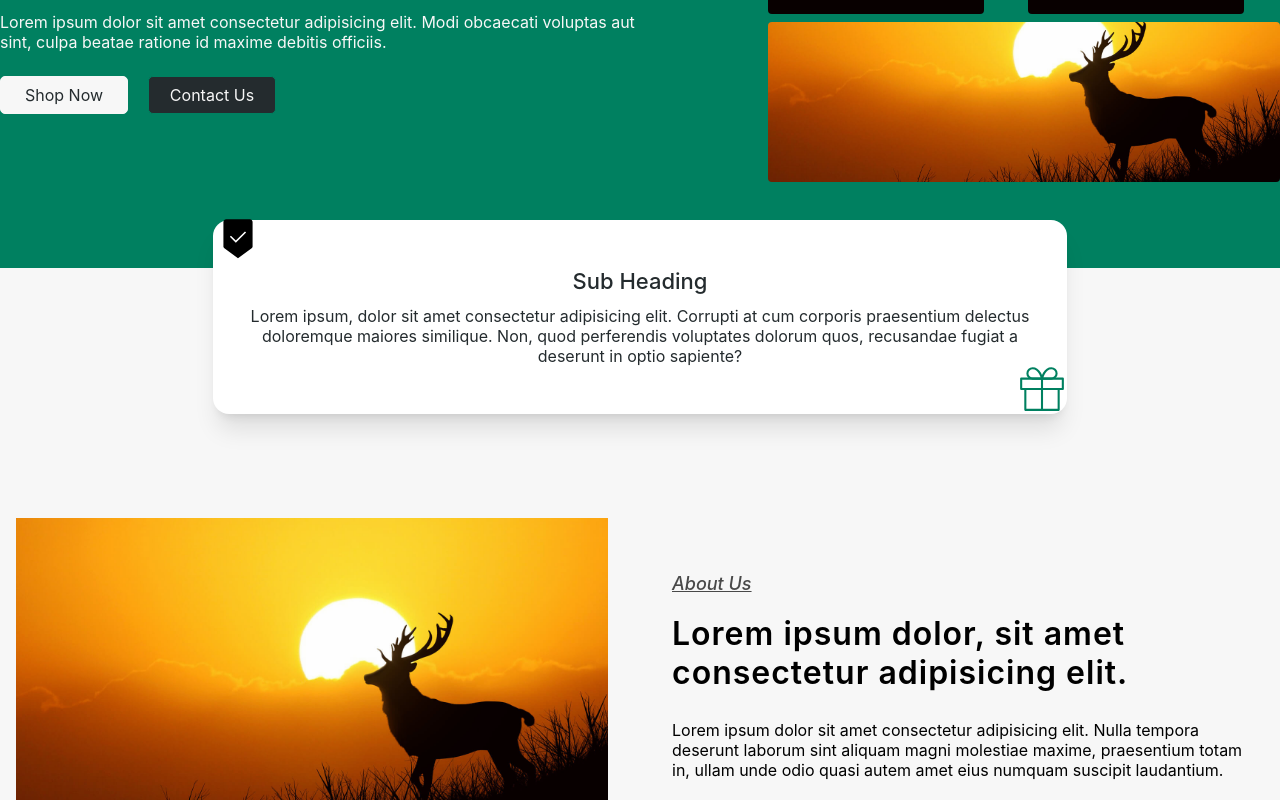
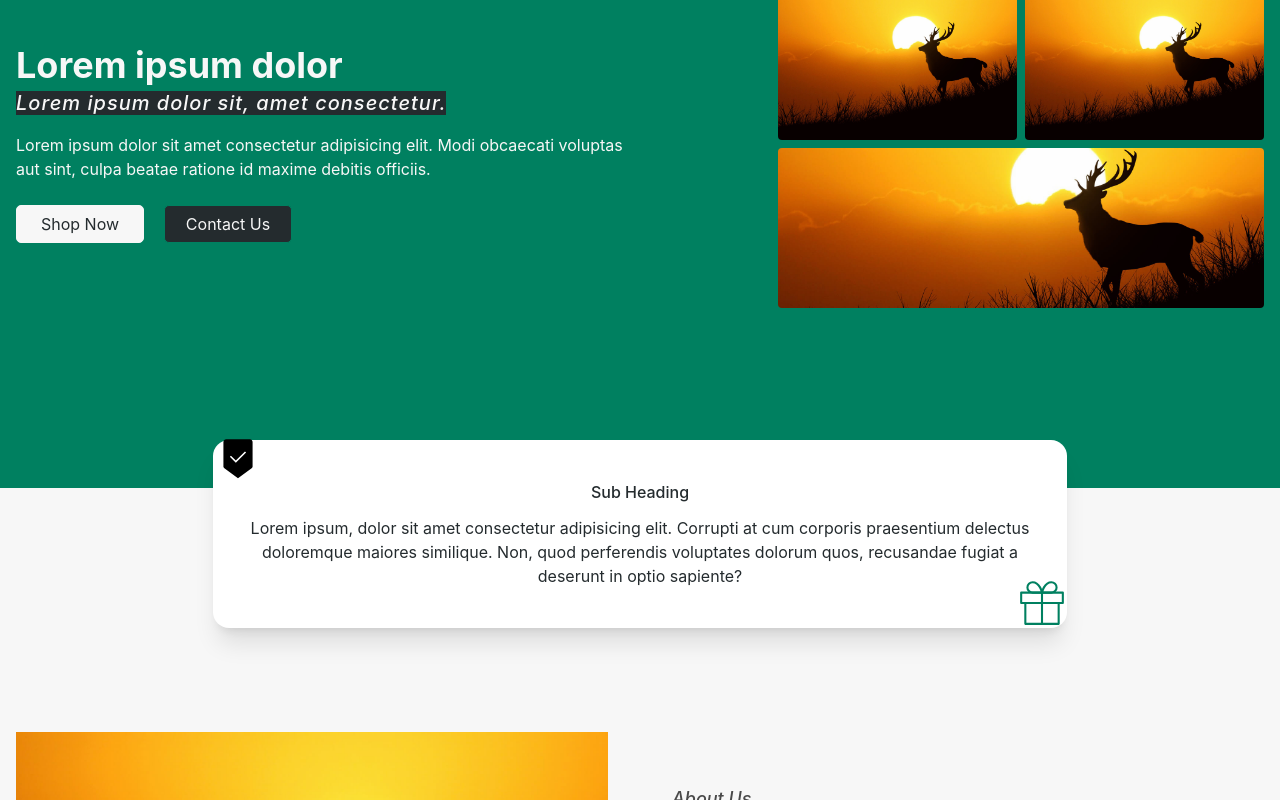
Before and after one commit to Pradeepsingh143/javascript-ecom-app, a React (Create React App) app: page / in a window 1280 px wide. Shown: the part 300-1100 px from the top of the page. Built offline with nearby package versions, Linux system fonts and the light colour scheme.

Commit message:
fixing responsive issue

```diff
--- a/src/components/Footer.jsx
+++ b/src/components/Footer.jsx
@@ -4,7 +4,7 @@ const Footer = () => {
   return (
     <footer className='bg-primary py-3'>
         <div className="container mx-auto">
-            <h2 className='text-center text-base text-white capitalize'>&#169; CopyRight {new Date().getFullYear()}. All rights are &#174;reserved by igniteshark</h2>
+            <h2 className='text-center text-xs sm:text-base px-4 text-white capitalize'>&#169; CopyRight {new Date().getFullYear()}. All rights are &#174;reserved by igniteshark</h2>
         </div>
     </footer>
   )
--- a/src/pages/Cart.jsx
+++ b/src/pages/Cart.jsx
@@ -98,6 +98,7 @@ const Cart = () => {
                       className="transition hover:opacity-90"
                       bgColor={"var(--black)"}
                       width={"100%"}
+                      height={"2.4em"}
                     >
                       Update Cart
                     </Button>
@@ -108,6 +109,7 @@ const Cart = () => {
                         className="transition hover:opacity-90"
                         bgColor={"var(--primary)"}
                         width={"100%"}
+                        height={"2.4em"}
                       >
                         Procced To Checkout
                       </Button>
--- a/src/pages/Checkout.jsx
+++ b/src/pages/Checkout.jsx
@@ -275,7 +275,7 @@ const Checkout = () => {
                 </fieldset>
 
                 <div className="col-span-6">
-                  <Button bgColor={"var(--black)"} width={"100%"} className={"flex justify-center items-center gap-2 hover:opacity-95"}>
+                  <Button bgColor={"var(--black)"} height={"2.4em"} width={"100%"} className={"flex justify-center items-center gap-2 hover:opacity-95"}>
                     <CgPaypal/> Pay Now
                   </Button>
                 </div>
--- a/src/pages/Home.jsx
+++ b/src/pages/Home.jsx
@@ -18,13 +18,12 @@ const Home = () => {
       <main className="homePage">
         {/* hero section*/}
         {/* # section 1 */}
-        <section className="heroSection min-h-[500px] bg-primary flex ">
-          <div className="container flex mx-auto items-center">
+        <section className="heroSection bg-primary">
+          <div className="container px-4 pt-12 pb-4 min-h-[90vh] flex flex-col gap-8 sm:flex-row mx-auto sm:items-center">
             {/* left cloumn */}
-            <div className="left w-1/2">
+            <div className="left w-full sm:w-1/2">
               <Heading
-                className="mb-1"
-                fontSize={"36px"}
+                className="mb-1 text-2xl sm:text-4xl"
                 color={"var(--white)"}
               >
                 Lorem ipsum dolor
@@ -33,6 +32,7 @@ const Home = () => {
                 fontStyle={"italic"}
                 color={"var(--white)"}
                 letterSpacing={"1px"}
+                className={"text-lg sm:text-xl"}
               >
                 <mark
                   style={{ background: "var(--black)", color: "var(--white)" }}
@@ -40,7 +40,7 @@ const Home = () => {
                   Lorem ipsum dolor sit, amet consectetur.
                 </mark>
               </SubHeading>
-              <Paragraph className="mt-4" color={"var(--white)"}>
+              <Paragraph className="mt-4 text-sm sm:text-base" color={"var(--white)"}>
                 Lorem ipsum dolor sit amet consectetur adipisicing elit. Modi
                 obcaecati voluptas aut sint, culpa beatae ratione id maxime
                 debitis officiis.
@@ -50,12 +50,12 @@ const Home = () => {
                   color="var(--black)"
                   bgColor="var(--white)"
                   border="1px solid var(--white)"
-                  width="8em"
                   height="2.4em"
                   borderRadius="5px"
                   hoverBgColor="var(--primary)"
                   hoverColor="var(--white)"
                   hoverBorder="1px solid var(--white)"
+                  className="w-24 sm:w-32 text-sm sm:text-base"
                 >
                   Shop Now
                 </Button>
@@ -66,16 +66,17 @@ const Home = () => {
                   width="8em"
                   height="2.4em"
                   borderRadius="5px"
+                  className="w-24 sm:w-32 text-sm sm:text-base"
                 >
                   Contact Us
                 </Button>
               </div>
             </div>
             {/* right column */}
-            <div className="right w-1/2 flex justify-end">
-              <div className="images grid grid-cols-2 gap-2 w-4/5">
-                <img src={img} alt="" className="h-40 object-cover rounded" />
-                <img src={img} alt="" className="h-40 object-cover rounded" />
+            <div className="right w-full sm:w-1/2 flex justify-end">
+              <div className="images grid grid-cols-2 gap-2 w-full sm:w-4/5">
+                <img src={img} alt="" className="h-40 w-full object-cover rounded" />
+                <img src={img} alt="" className="h-40 w-full object-cover rounded" />
                 <div className="col-span-2">
                   <img
                     src={img}
@@ -95,7 +96,7 @@ const Home = () => {
           {/* About summary section */}
           <div className="container w-full md:w-8/12 mx-auto text-black">
             {/* sub heading div */}
-            <div className="aboutSummary flex flex-col text-center p-4 md:py-12 md:px-8 bg-[#fff] md:shadow-xl hover:md:shadow-2xl md:rounded-2xl relative md:bottom-12 gap-3">
+            <div className="aboutSummary flex flex-col text-center py-12 px-4 md:py-10 md:px-8 bg-[#fff] md:shadow-xl hover:md:shadow-2xl md:rounded-2xl relative md:bottom-12 gap-3">
               <SubHeading className="capitalize">Sub Heading</SubHeading>
               <Paragraph>
                 Lorem ipsum, dolor sit amet consectetur adipisicing elit.
@@ -127,19 +128,19 @@ const Home = () => {
                 About Us
               </Heading>
               <SubHeading
-                fontSize={"32px"}
                 fontWeight={"600"}
                 letterSpacing={"1px"}
+                className={"text-xl sm:text-2xl"}
               >
                 Lorem ipsum dolor, sit amet consectetur adipisicing elit.
               </SubHeading>
-              <Paragraph className="mt-4 md:mt-7">
+              <Paragraph className="mt-4 md:mt-7 text-sm sm:text-base">
                 Lorem ipsum dolor sit amet consectetur adipisicing elit. Nulla
                 tempora deserunt laborum sint aliquam magni molestiae maxime,
                 praesentium totam in, ullam unde odio quasi autem amet eius
                 numquam suscipit laudantium.
               </Paragraph>
-              <Button className="mt-6" width={"140px"} bgColor={"var(--black)"}>
+              <Button className="mt-6 w-24 sm:w-32 text-sm sm:text-base" height={"2.4em"} width={"140px"} bgColor={"var(--black)"}>
                 Contact
               </Button>
             </div>
@@ -149,11 +150,11 @@ const Home = () => {
         {/* product section
         # section-3 */}
         <section className="productSection bg-white">
-          <div className="container mx-auto flex flex-col justify-center py-14">
-            <Heading fontSize={"32px"} className="capitalize text-center">
+          <div className="container mx-auto flex flex-col justify-center pt-16 pb-8 px-4">
+            <Heading className="capitalize text-2xl sm:text-3xl">
               our products
             </Heading>
-            <div className="product flex flex-wrap gap-8 justify-start mt-5">
+            <div className="product mt-4 grid grid-cols-2 sm:flex sm:flex-wrap gap-2 sm:gap-4">
               {productData &&
                 productData
                   .filter((_data, index) => index < 4)
--- a/src/pages/Shop.jsx
+++ b/src/pages/Shop.jsx
@@ -20,9 +20,9 @@ const Shop = () => {
     <div className='mx-auto w-full h-[220px] sm:h-[280px] lg:h-[340px] xl:h-[400px]'>
     <ImageSlider slides={slides}/>
     </div>
-    <div className="products container mx-auto my-12">
+    <div className="products container mx-auto px-4 my-12">
         <SubHeading className='capitalize mb-4'>Our Products</SubHeading>
-        <div className='flex flex-wrap gap-8'>
+        <div className='product mt-4 grid grid-cols-2 sm:flex sm:flex-wrap gap-2 sm:gap-4'>
         {productData && productData.map((data, index)=>(
           <ProdcuctCard key={index} productId={data.id} title={data.title} price={data.price} category={data.category} image={data.img_url}></ProdcuctCard>
         ))}
--- a/src/utils/styledComponents/components.jsx
+++ b/src/utils/styledComponents/components.jsx
@@ -18,12 +18,12 @@ export const Button = styled.button(
   }) => ({
     color: (color || '#fff'),
     opacity: (opacity || '1'),
-    backgroundColor: (bgColor || '#000'),
+    backgroundColor: (bgColor || ''),
     border: (border || ''),
     borderRadius: (borderRadius || '4px'),
     fontSize: (size || ''),
-    width: (width || 'auto'),
-    height: (height || '40px'),
+    width: (width || ''),
+    height: (height || ''),
     fontFamily: (fontFamily || ''),
     "&:hover": {
       color: hoverColor,
@@ -48,15 +48,15 @@ export const Heading = styled.h1(
     display,
     textDecoration,
   }) => ({
-    fontSize: fontSize || "42px",
+    fontSize: fontSize || "",
     fontFamily: fontFamily || "",
-    fontWeight: fontWeight || 700,
-    fontStyle: fontStyle || "normal",
-    letterSpacing: letterSpacing || "normal",
-    lineHeight: lineHeight || "normal",
-    lineBreak: lineBreak || "auto",
+    fontWeight: fontWeight || "700",
+    fontStyle: fontStyle || "",
+    letterSpacing: letterSpacing || "",
+    lineHeight: lineHeight || "",
+    lineBreak: lineBreak || "",
     color: color || "",
-    opacity: (opacity || '1'),
+    opacity: (opacity || ""),
     backgroundColor: bgColor || "",
     display: display || "",
     textDecoration: textDecoration || "",
@@ -78,13 +78,13 @@ export const SubHeading = styled.h2(
     display,
     textDecoration,
   }) => ({
-    fontSize: fontSize || "22px",
+    fontSize: fontSize || "",
     fontFamily: fontFamily || "",
     fontWeight: fontWeight || 500,
-    fontStyle: fontStyle || "normal",
-    letterSpacing: letterSpacing || "normal",
-    lineHeight: lineHeight || "normal",
-    lineBreak: lineBreak || "auto",
+    fontStyle: fontStyle || "",
+    letterSpacing: letterSpacing || "",
+    lineHeight: lineHeight || "",
+    lineBreak: lineBreak || "",
     color: color || "",
     opacity: (opacity || '1'),
     backgroundColor: bgColor || "",
@@ -108,12 +108,12 @@ export const Paragraph = styled.p(
     display,
     textDecoration,
   }) => ({
-    fontSize: fontSize || "16px",
+    fontSize: fontSize || "",
     fontFamily: fontFamily || "",
     fontWeight: fontWeight || 400,
     fontStyle: fontStyle || "normal",
-    letterSpacing: letterSpacing || "normal",
-    lineHeight: lineHeight || "normal",
+    letterSpacing: letterSpacing || "",
+    lineHeight: lineHeight || "",
     lineBreak: lineBreak || "auto",
     color: color || "",
     opacity: (opacity || '1'),
```
Also changed, not shown: src/components/Header.jsx (+18 -9 lines), src/components/ProductCard.jsx (+3 -4 lines), src/pages/SingleProduct.jsx (+6 -25 lines).
